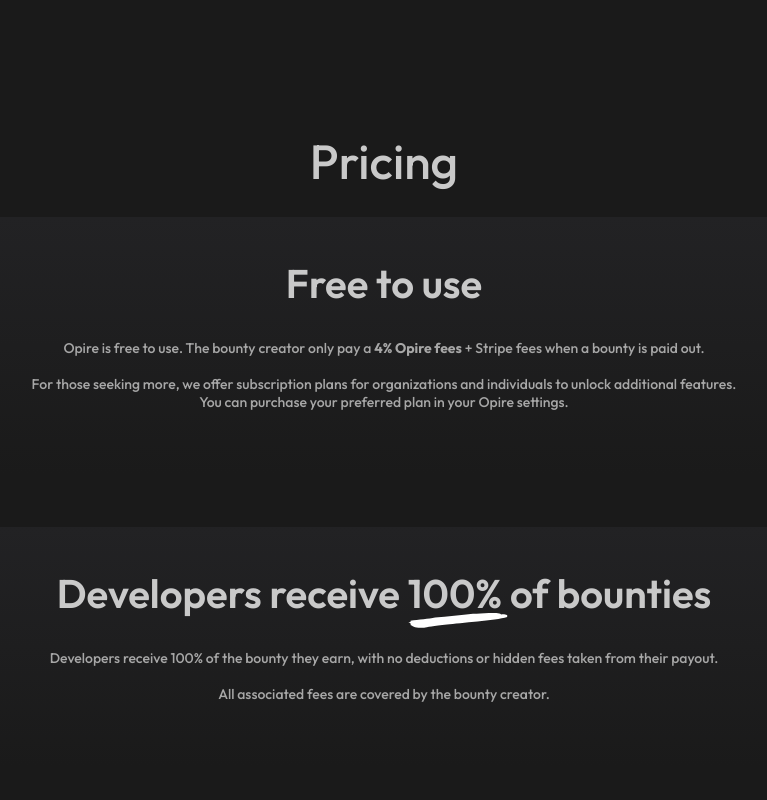
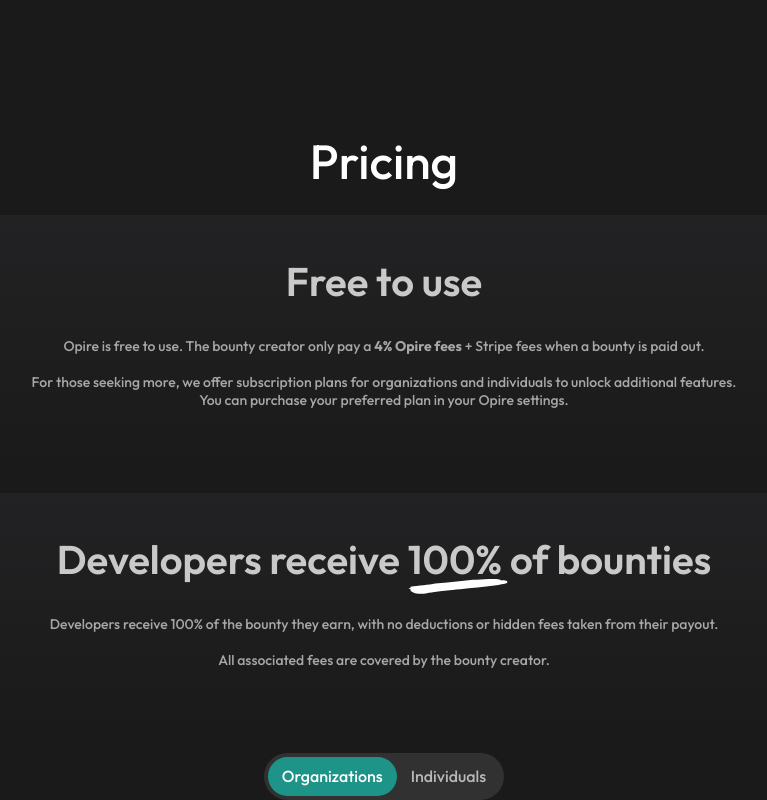
Before and after one commit to Opire/website, a Next.js app: page /home in a window 1280 px wide. Shown: the part 5620-6420 px from the top of the page, without its empty margins (256-1023 px from the left). Built offline with nearby package versions, Linux system fonts and the light colour scheme.

Commit message:
design: improve some pricing styles

```diff
--- a/src/app/(web)/home/_sections/Pricing/Pricing.tsx
+++ b/src/app/(web)/home/_sections/Pricing/Pricing.tsx
@@ -1,6 +1,6 @@
 "use client";
 
-import { Group, Image, SegmentedControl } from "@mantine/core";
+import { Center, Group, Image, SegmentedControl } from "@mantine/core";
 import styles from "./styles.module.css";
 import { useState } from "react";
 import NextImage from "next/image";
@@ -15,7 +15,6 @@
 
   return (
     <section id="pricing" className={styles.section}>
-      <Group className={styles["title-container"]}>
       <h1 className={styles.title}>Pricing</h1>
 
       <Group className={styles["banner-container"]}>
@@ -50,6 +49,7 @@
       </Group>
       {/* TODO: Explain Free Tier  */}
 
+      <Center style={{ paddingBottom: '5rem' }}>
         <SegmentedControl
           size="md"
           radius="xl"
@@ -60,7 +60,7 @@
           bg={"var(--color-white-opacity-0102)"}
           p={"4px"}
         />
-      </Group>
+      </Center>
 
       {value === "Organizations" && (
         <Group className={clsx(styles["pricing-cards"], styles["pricing-cards--3cols"])}>
--- a/src/app/(web)/home/_sections/Pricing/styles.module.css
+++ b/src/app/(web)/home/_sections/Pricing/styles.module.css
@@ -10,21 +10,22 @@
   }
 }
 
-.title-container {
+/* .title-container {
   display: flex;
   flex-direction: column;
   padding-bottom: 4rem;
   gap: 32px;
-}
+} */
 
 .title {
   font-size: 48px;
   font-weight: 500;
   line-height: 48px;
   text-align: center;
-  color: linear-gradient(180deg, var(--color-white) 0%, var(--color-white-opacity-08) 100%);
-  max-width: 800px;
+  width: 100%;
+  color: var(--color-white);
   margin: 0px;
+  margin-bottom: 30px;
 }
 
 .banner-container {
```
Lines whose indentation alone changed are shown as unchanged.
